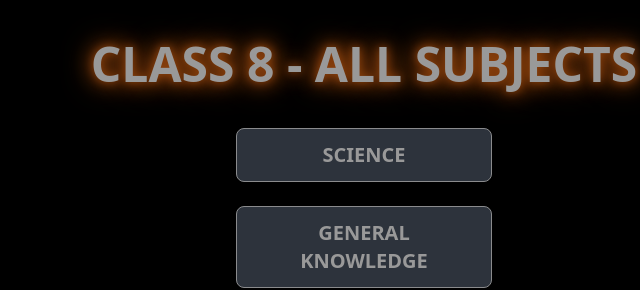
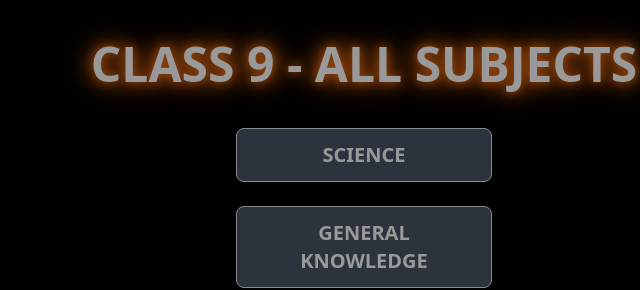
Before and after one commit to Taimiya-Creator/class9, a plain HTML site: page index.html in a window 1280 px wide. Shown: the top 290 px of the page, 276-916 px from the left. Drawn offline with nearby package versions, Linux system fonts and the light colour scheme; no server answers.

Commit message:
Update index.html

```diff
--- a/index.html
+++ b/index.html
@@ -30,7 +30,7 @@
 
   <!-- Header -->
   <header class="text-center py-10">
-    <h1 class="text-5xl font-bold text-orange-500 glow">CLASS 8 - ALL SUBJECTS</h1>
+    <h1 class="text-5xl font-bold text-orange-500 glow">CLASS 9 - ALL SUBJECTS</h1>
   </header>
 
   <!-- Subject Buttons -->
```
